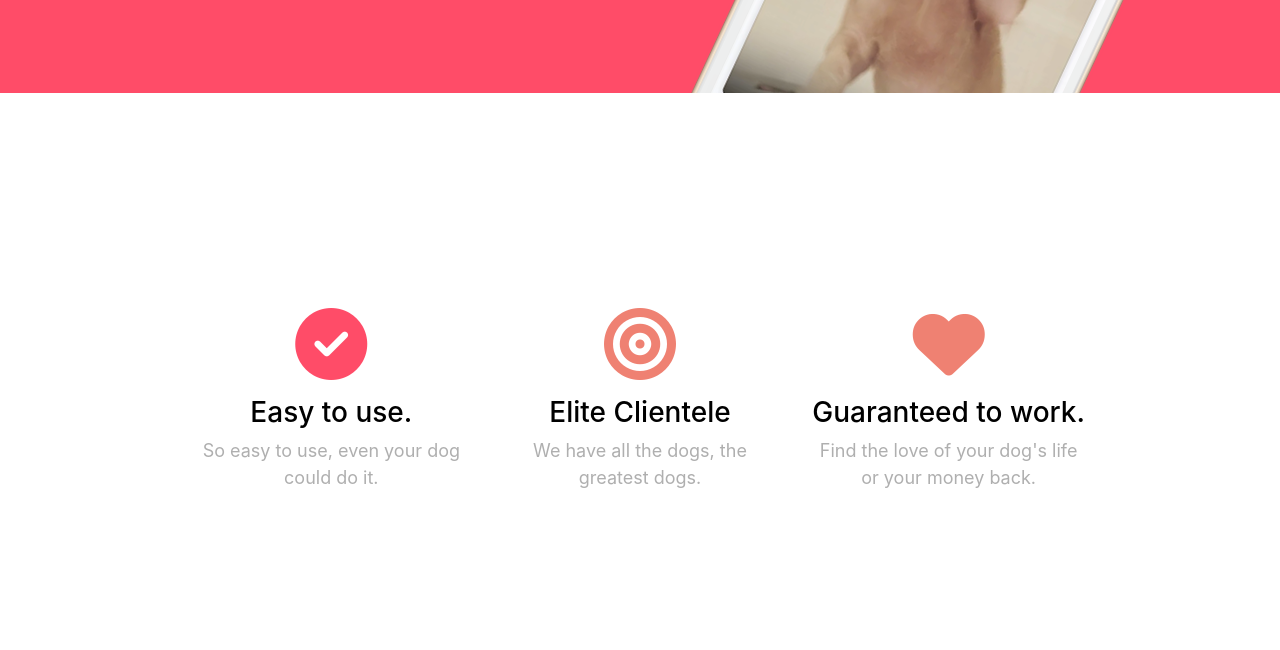
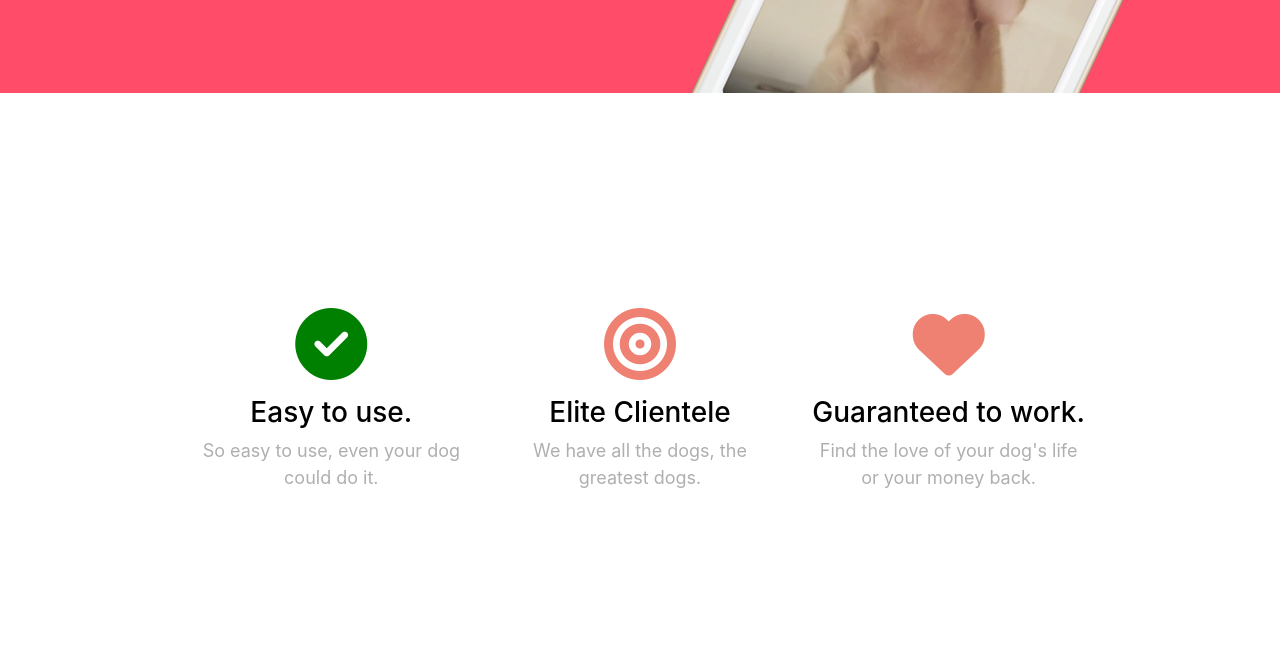
Before and after one commit to DIPAK-DUBEY/kuttokaswambar, a plain HTML site: page index.html in a window 1280 px wide. In both pictures the pointer is over the icon 331 px from the left and 959 px from the top of the page. Shown: the part 616-1266 px from the top of the page. Drawn offline with nearby package versions, Linux system fonts and the light colour scheme.

Commit message:
Update style.css

```diff
--- a/style.css
+++ b/style.css
@@ -117,7 +117,7 @@ p{
   margin-bottom: 1rem;
 }
 .icon:hover{
-  color: #ff4c68;
+  color: green;
 
 }
 
```
